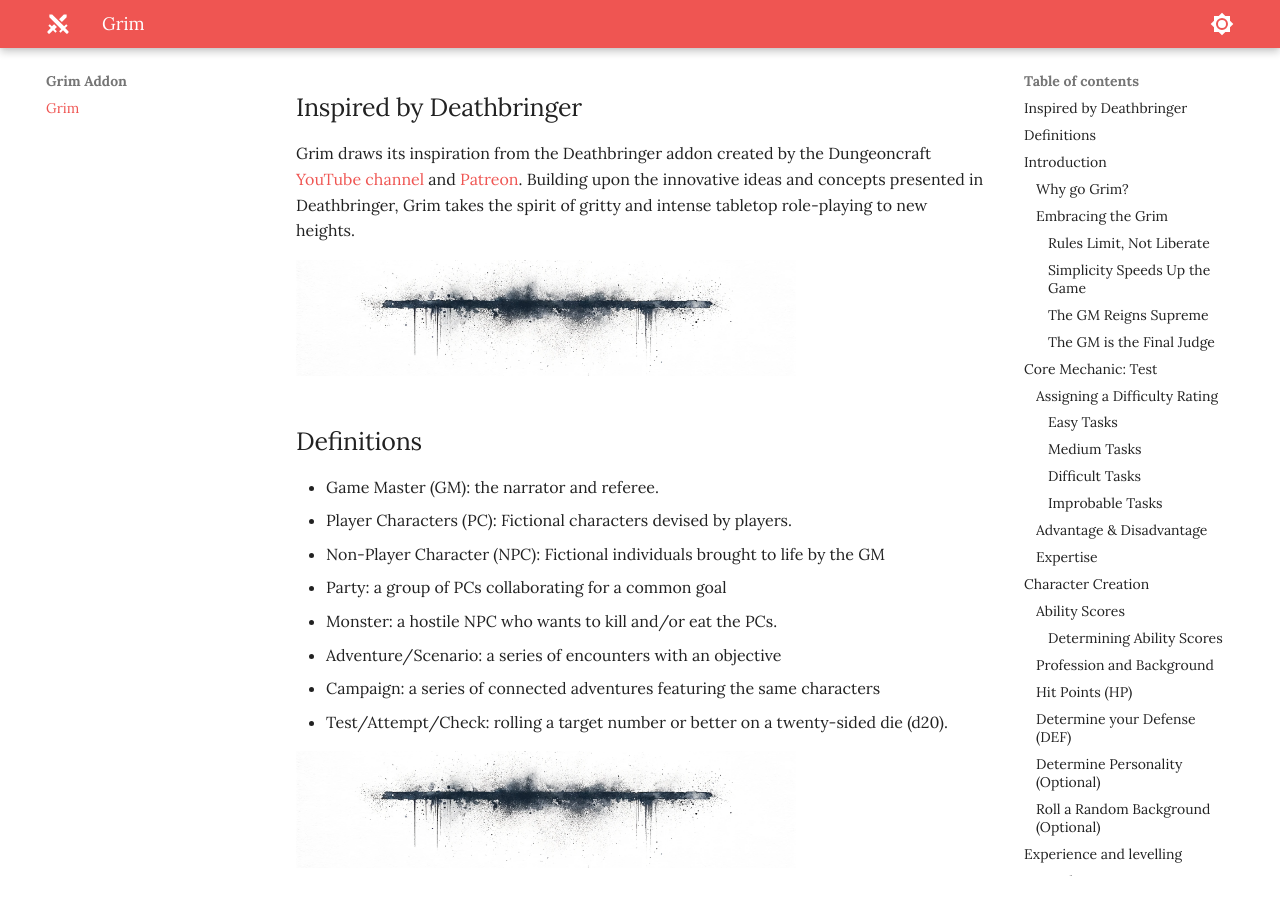
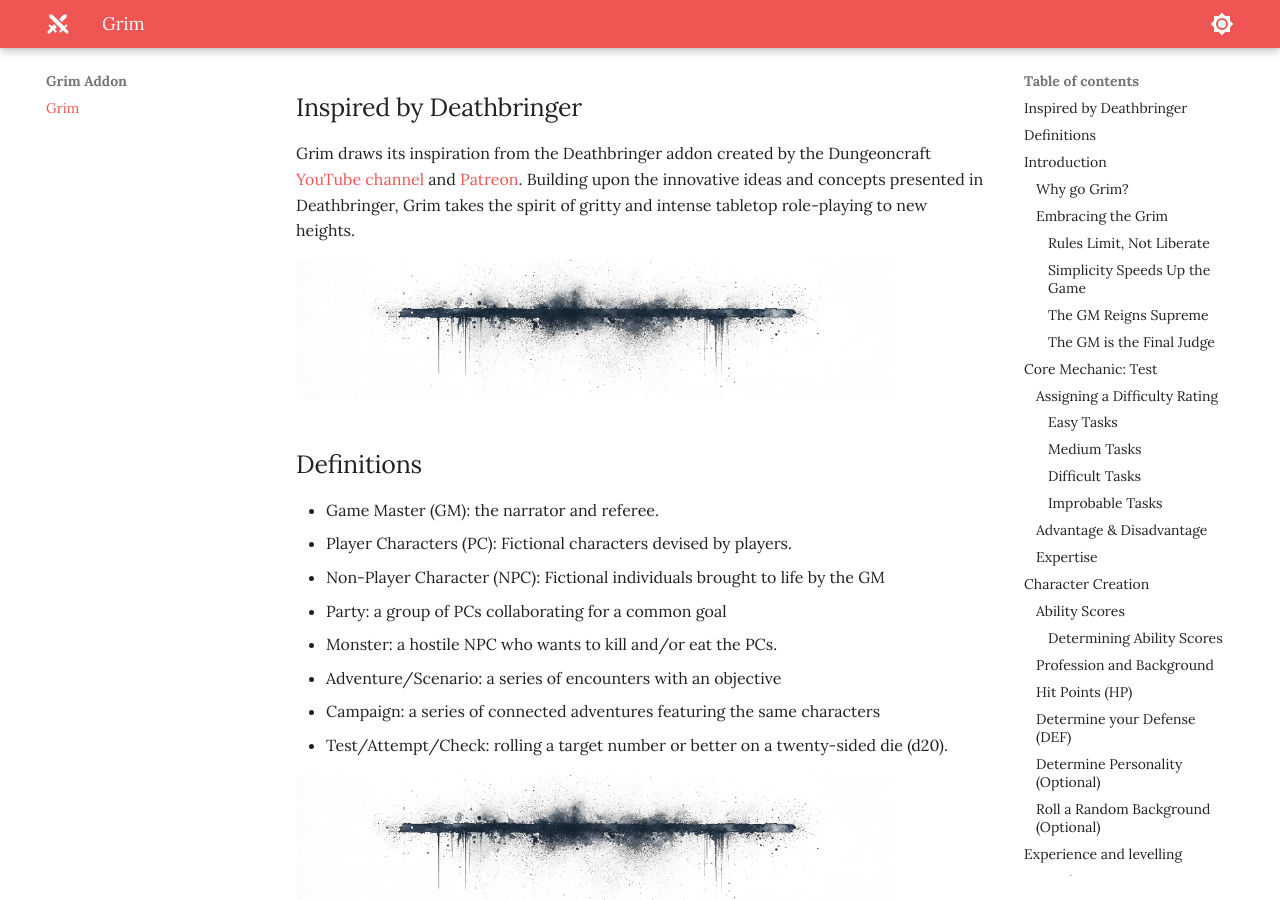
Before and after one commit to jonasmcferreira/adventures, an MkDocs documentation site: the page built from docs/grim/grim.md, in a window 1280 px wide and 900 px high, scrolled down 535 px. Built offline with MkDocs 1.6.1 and Material for MkDocs 9.7.7, drawn with Linux system fonts in a browser that asks for light colours.

Commit message:
modified docs/grim/grim.md

```diff
--- a/docs/grim/grim.md
+++ b/docs/grim/grim.md
@@ -6,7 +6,7 @@
 
 Grim draws its inspiration from the Deathbringer addon created by the Dungeoncraft [YouTube channel](https://www.youtube.com/@DUNGEONCRAFT1) and [Patreon](https://www.patreon.com/DungeonCraftYouTube). Building upon the innovative ideas and concepts presented in Deathbringer, Grim takes the spirit of gritty and intense tabletop role-playing to new heights.
 
-![divider](images/divider.png){ width="500" }
+![divider](images/divider.png){ width="600" }
 
 ## Definitions
 
@@ -19,7 +19,7 @@ Grim draws its inspiration from the Deathbringer addon created by the Dungeoncra
 - Campaign: a series of connected adventures featuring the same characters
 - Test/Attempt/Check: rolling a target number or better on a twenty-sided die (d20).
 
-![divider](images/divider.png){ width="500" }
+![divider](images/divider.png){ width="600" }
 
 ## Introduction
 
@@ -73,7 +73,7 @@ When rules and GM decisions collide, the GM’s call is final. They are the hear
 
 Grim is about returning to the roots of roleplaying – fast, fierce, and fun. It's about rekindling the spirit of adventure where anything is possible and the only limit is your imagination.
 
-![divider](images/divider.png){ width="500" }
+![divider](images/divider.png){ width="600" }
 
 ## Core Mechanic: Test
 
@@ -165,7 +165,7 @@ If a character attempts a common action (hiding, climbing, riding a horse, etc.)
 
 If a character attempts an uncommon action (safecracking, open-heart surgery, disarming an explosive device) outside their field of Expertise, the GM may assign a harder DR, disadvantage, or both.
 
-![divider](images/divider.png){ width="500" }
+![divider](images/divider.png){ width="600" }
 
 ## Character Creation
 
@@ -444,7 +444,7 @@ Roll D6
 | 9.  | Look up to you. |
 | 10. |  Protective of you. |
 
-![divider](images/divider.png){ width="500" }
+![divider](images/divider.png){ width="600" }
 
 ## Experience and levelling
 
@@ -473,7 +473,7 @@ That’s it. We’re tempted to provide more guidance, like hard numbers to reac
 - It should take a minimum of 3-4 sessions to rise one level.
 - PCs can never rise more than one level in a single session.
 
-![divider](images/divider.png){ width="500" }
+![divider](images/divider.png){ width="600" }
 
 ## Encumbrance
 
@@ -489,7 +489,7 @@ In Grim, coins have weight and take up space in a character's inventory. Specifi
 
 Once all slots are filled, characters move at half speed.
 
-![divider](images/divider.png){ width="500" }
+![divider](images/divider.png){ width="600" }
 
 ## Corruption
 
@@ -528,7 +528,7 @@ MUTATIONS (D20)
 | 19 | Skull face. |
 | 20 | Molts into a giant roach or worm. |
 
-![divider](images/divider.png){ width="500" }
+![divider](images/divider.png){ width="600" }
 
 ## Healing
 
@@ -540,11 +540,11 @@ Heal HP = CON every day of complete bedrest.
 
 In Grim, the concept of "short rests" and "long rests" as commonly known in other role-playing games is entirely redefined. There are no moments of respite, no pauses to catch your breath, and no extended periods of restorative rest. In this harsh and unforgiving world, the only time for resting is in the grave.
 
-![divider](images/divider.png){ width="500" }
+![divider](images/divider.png){ width="600" }
 
 ## Combat
 
-![divider](images/divider.png){ width="500" }
+![divider](images/divider.png){ width="600" }
 
 ## Magic
 
@@ -557,11 +557,11 @@ Success: If the roll results in a success (typically by meeting or exceeding a c
 
 Natural 1: However, if the roll results in a natural 1, it represents a critical failure and a potentially catastrophic outcome. Not only does the spell fail, but the caster also gains a Corruption Point.
 
-![divider](images/divider.png){ width="500" }
+![divider](images/divider.png){ width="600" }
 
 ## Spells
 
-![divider](images/divider.png){ width="500" }
+![divider](images/divider.png){ width="600" }
 
 ## Monsters
 
@@ -573,14 +573,14 @@ Spells do the same damage.
 
 Magic items are virtually non-existent. Potions are rare.
 
-![divider](images/divider.png){ width="500" }
+![divider](images/divider.png){ width="600" }
 
 ## Rewards & Treasure
 
-![divider](images/divider.png){ width="500" }
+![divider](images/divider.png){ width="600" }
 
 ## Adventures
 
-![divider](images/divider.png){ width="500" }
+![divider](images/divider.png){ width="600" }
 
 ## GM Advice
```
